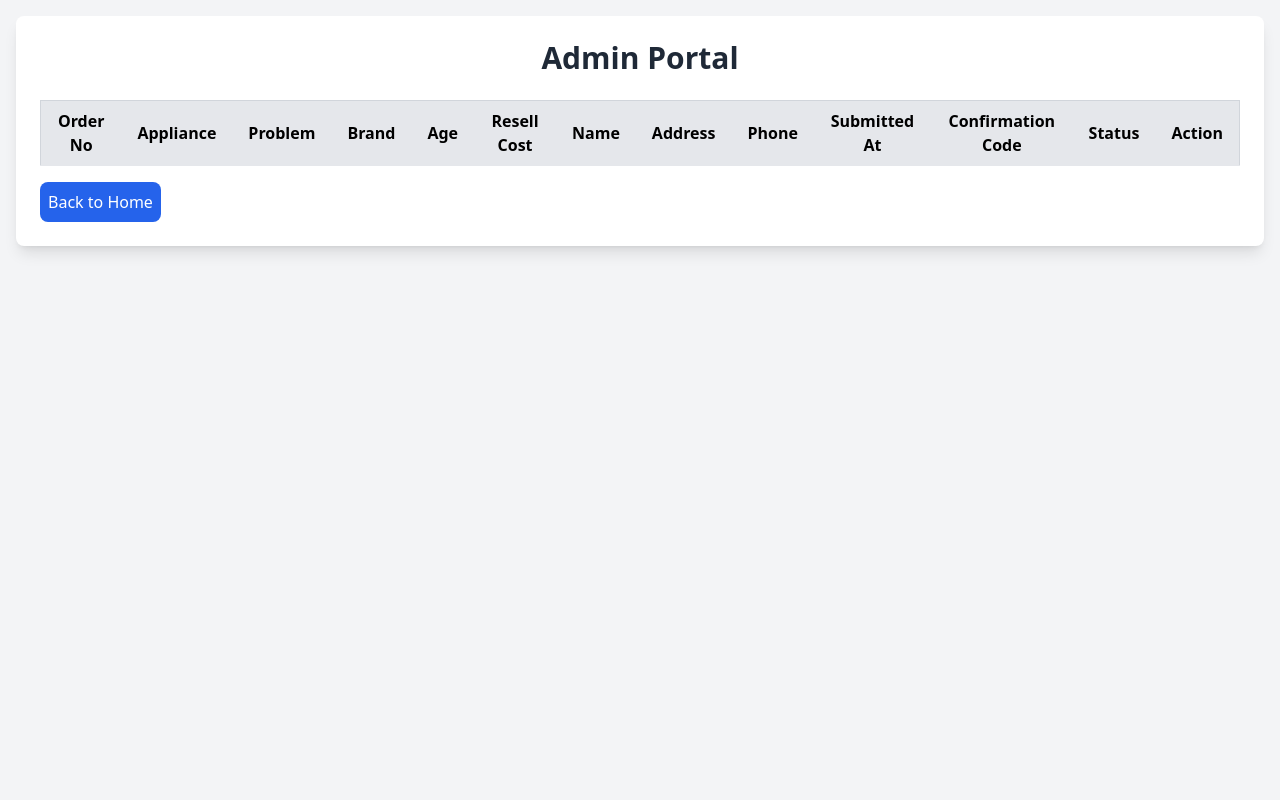
After one commit to Bhargav00516/ewaste-manager-ml-pro-main, a Flask app: page /admin in a window 1280 px wide. The commit adds this page. Run offline with Flask 3, Linux system fonts and the light colour scheme; lists and menus that the app fills with data are empty; some libraries are stand-ins or nearby versions.

Commit message:
added email feature

```diff
--- /dev/null
+++ b/Templates/admin.html
@@ -0,0 +1,76 @@
+<!DOCTYPE html>
+<html lang="en">
+<head>
+    <meta charset="UTF-8">
+    <meta name="viewport" content="width=device-width, initial-scale=1.0">
+    <title>Admin Portal - Resell Price Predictor</title>
+    <script src="https://cdn.tailwindcss.com"></script>
+</head>
+<body class="bg-gray-100 min-h-screen p-4">
+    <div class="container mx-auto p-6 bg-white rounded-lg shadow-lg">
+        <h1 class="text-3xl font-bold text-center text-gray-800 mb-6">Admin Portal</h1>
+        <table class="min-w-full bg-white border border-gray-300">
+            <thead>
+                <tr class="bg-gray-200">
+                    <th class="py-2 px-4 border-b">Order No</th>
+                    <th class="py-2 px-4 border-b">Appliance</th>
+                    <th class="py-2 px-4 border-b">Problem</th>
+                    <th class="py-2 px-4 border-b">Brand</th>
+                    <th class="py-2 px-4 border-b">Age</th>
+                    <th class="py-2 px-4 border-b">Resell Cost</th>
+                    <th class="py-2 px-4 border-b">Name</th>
+                    <th class="py-2 px-4 border-b">Address</th>
+                    <th class="py-2 px-4 border-b">Phone</th>
+                    <th class="py-2 px-4 border-b">Submitted At</th>
+                    <th class="py-2 px-4 border-b">Confirmation Code</th>
+                    <th class="py-2 px-4 border-b">Status</th>
+                    <th class="py-2 px-4 border-b">Action</th>
+                </tr>
+            </thead>
+            <tbody>
+                {% for submission in submissions %}
+                <tr class="hover:bg-gray-100">
+                    <td class="py-2 px-4 border-b">{{ submission.order_no }}</td>
+                    <td class="py-2 px-4 border-b">{{ submission.appliance }}</td>
+                    <td class="py-2 px-4 border-b">{{ submission.problem }}</td>
+                    <td class="py-2 px-4 border-b">{{ submission.brand }}</td>
+                    <td class="py-2 px-4 border-b">{{ submission.age }}</td>
+                    <td class="py-2 px-4 border-b">₹{{ submission.resell_cost }}</td>
+                    <td class="py-2 px-4 border-b">{{ submission.name }}</td>
+                    <td class="py-2 px-4 border-b">{{ submission.address }}</td>
+                    <td class="py-2 px-4 border-b">{{ submission.phone }}</td>
+                    <td class="py-2 px-4 border-b">{{ submission.submission_time }}</td>
+                    <td class="py-2 px-4 border-b">{{ submission.confirmation_code }}</td>
+                    <td class="py-2 px-4 border-b">{{ submission.status }}</td>
+                    <td class="py-2 px-4 border-b">
+                        <form action="/update_status/{{ submission.id }}" method="POST" class="inline">
+                            <select name="status" class="p-1 border rounded">
+                                <option value="Pending" {% if submission.status == 'Pending' %}selected{% endif %}>Pending</option>
+                                <option value="Viewed" {% if submission.status == 'Viewed' %}selected{% endif %}>Viewed</option>
+                                <option value="Sent" {% if submission.status == 'Sent' %}selected{% endif %}>Sent</option>
+                                <option value="Done" {% if submission.status == 'Done' %}selected{% endif %}>Done</option>
+                            </select>
+                            <button type="submit" class="ml-2 bg-blue-500 text-white p-1 rounded hover:bg-blue-600">Update</button>
+                        </form>
+                    </td>
+                </tr>
+                {% endfor %}
+            </tbody>
+        </table>
+        <a href="/" class="mt-4 inline-block bg-blue-600 text-white p-2 rounded-lg hover:bg-blue-700">Back to Home</a>
+    </div>
+    <script>
+        document.querySelectorAll('form').forEach(form => {
+            form.addEventListener('submit', async (e) => {
+                e.preventDefault();
+                const response = await fetch(form.action, {
+                    method: 'POST',
+                    body: new FormData(form)
+                });
+                const data = await response.json();
+                if (data.message) alert(data.message);
+            });
+        });
+    </script>
+</body>
+</html>
--- a/app.py
+++ b/app.py
@@ -2,9 +2,19 @@ import pandas as pd
 import numpy as np
 from sklearn.ensemble import RandomForestClassifier, RandomForestRegressor
 from sklearn.preprocessing import LabelEncoder
-from flask import Flask, render_template, request, jsonify, send_from_directory
+from flask import Flask, render_template, request, jsonify, send_from_directory, session, redirect, url_for
 import logging
 import joblib
+from flask_sqlalchemy import SQLAlchemy
+from sqlalchemy import text
+from flask_mail import Mail, Message
+import os
+import uuid
+from datetime import datetime
+from dotenv import load_dotenv
+
+# Load environment variables from .env file if present
+load_dotenv()
 
 # Set up logging
 logging.basicConfig(level=logging.DEBUG)
@@ -12,8 +22,48 @@ logger = logging.getLogger(__name__)
 
 # Initialize Flask app
 app = Flask(__name__)
+app.secret_key = os.urandom(24)  # Secure random key for sessions
 
-# Global variables for datasets and encoders
+# MySQL Database Configuration
+app.config['SQLALCHEMY_DATABASE_URI'] = 'mysql+pymysql://root:Bhargav%40200516@localhost/ewaste_manager'
+app.config['SQLALCHEMY_TRACK_MODIFICATIONS'] = False
+db = SQLAlchemy(app)
+
+# Email Configuration
+from flask_mail import Mail
+
+app.config['MAIL_SERVER'] = 'smtp.gmail.com'
+app.config['MAIL_PORT'] = 587
+app.config['MAIL_USE_TLS'] = True
+app.config['MAIL_USERNAME'] = 'kurapatibhargav005@gmail.com'  # Your Gmail
+app.config['MAIL_PASSWORD'] = 'ukuktessaaxlgvjy'  # Your App Password
+app.config['MAIL_DEFAULT_SENDER'] = 'bhargavanagavenkatasaikurapati.com'  # Fix for AssertionError
+
+mail = Mail(app)
+
+# Database Model
+class Submission(db.Model):
+    id = db.Column(db.Integer, primary_key=True)
+    appliance = db.Column(db.String(100), nullable=False)
+    problem = db.Column(db.String(100), nullable=False)
+    brand = db.Column(db.String(100), nullable=False)
+    age = db.Column(db.Integer, nullable=False)
+    resell_cost = db.Column(db.Float, nullable=False)
+    name = db.Column(db.String(100), nullable=False)
+    address = db.Column(db.String(200), nullable=False)
+    phone = db.Column(db.String(20), nullable=False)
+    submission_time = db.Column(db.DateTime, default=datetime.utcnow)
+    confirmation_code = db.Column(db.String(36))
+    status = db.Column(db.String(20), default='Pending')
+    order_no = db.Column(db.String(20), unique=True, nullable=False)
+
+# Function to generate order number
+def generate_order_no():
+    current_date = datetime.now().strftime('%Y%m%d')
+    random_part = str(uuid.uuid4().int)[:6]
+    return f"{current_date}-{random_part}"
+
+# Global variables for datasets and encoders (your existing code)
 refrig_df = None
 refrig_le_company = None
 refrig_le_type = None
@@ -49,7 +99,7 @@ battery_df = None
 df_original = None
 label_encoders = {}
 
-# --- Refrigerator Prediction Logic ---
+# --- Refrigerator Prediction Logic --- (your existing code)
 try:
     refrig_df = pd.read_csv('refrigerator_repair_dataset.csv')
     refrig_le_company = LabelEncoder()
@@ -93,7 +143,7 @@ def predict_refrigerator(company, type_, year, problem):
         logger.error(f"Error in refrigerator prediction: {str(e)}")
         return "Invalid input values"
 
-# --- Washing Machine Prediction Logic ---
+# --- Washing Machine Prediction Logic --- (your existing code)
 try:
     wm_df = pd.read_csv('wm.csv')
     wm_df['Cost'] = wm_df['Cost'].replace(-1, np.nan)
@@ -142,7 +192,7 @@ def predict_washing_machine(company, type_, year, problem):
         logger.error(f"Error in washing machine prediction: {str(e)}")
         return "Invalid input values"
 
-# --- Printer Prediction Logic ---
+# --- Printer Prediction Logic --- (your existing code)
 try:
     printer_df = pd.read_csv('printer_xerox_repair_dataset.csv')
     printer_le_brand = LabelEncoder()
@@ -186,7 +236,7 @@ def predict_printer(brand, type_, year, problem):
         logger.error(f"Error in printer prediction: {str(e)}")
         return "Invalid input values"
 
-# --- Appliance Prediction Logic ---
+# --- Appliance Prediction Logic --- (your existing code)
 try:
     appliance_df = pd.read_csv('appliance_diagnosis_dataset.csv')
     appliance_df['RepairCost'] = pd.to_numeric(appliance_df['RepairCost'], errors='coerce')
@@ -198,7 +248,6 @@ try:
     appliance_df['ApplianceType'] = appliance_le_appliance.fit_transform(appliance_df['ApplianceType'])
     appliance_df['SubType'] = appliance_le_subtype.fit_transform(appliance_df['SubType'])
     appliance_df['Problem'] = appliance_le_problem.fit_transform(appliance_df['Problem'])
-    # Updated to current date: August 09, 2025
     appliance_df['YearDiff'] = 2025 - appliance_df['Year']
     appliance_X_clf = appliance_df[['ApplianceType', 'SubType', 'Problem', 'YearDiff']]
     appliance_y_clf = appliance_df['Repairability'].map({'Repairable': 1, 'Replaceable': 0})
@@ -227,7 +276,7 @@ def predict_appliance(appliance_type, subtype, year, problem):
         appliance_enc = appliance_le_appliance.transform([appliance_type])[0]
         subtype_enc = appliance_le_subtype.transform([subtype])[0]
         problem_enc = appliance_le_problem.transform([problem])[0]
-        year_diff = 2025 - int(year)  # Updated to 2025
+        year_diff = 2025 - int(year)
         input_data = pd.DataFrame({
             'ApplianceType': [appliance_enc],
             'SubType': [subtype_enc],
@@ -244,7 +293,7 @@ def predict_appliance(appliance_type, subtype, year, problem):
         logger.error(f"Error in appliance prediction: {str(e)}")
         return "Invalid input values"
 
-# --- Mobile Phone Prediction Logic ---
+# --- Mobile Phone Prediction Logic --- (your existing code)
 try:
     mobile_df = pd.read_csv('mobile_phone_repair_dataset.csv')
     mobile_df['Cost'] = mobile_df['Cost'].replace(-1, np.nan)
@@ -295,7 +344,7 @@ def predict_mobile_phone(brand, feature, os, year, problem):
         logger.error(f"Error in mobile phone prediction: {str(e)}")
         return "Invalid input values"
 
-# --- Battery Prediction Logic ---
+# --- Battery Prediction Logic --- (your existing code)
 try:
     battery_df = pd.read_csv('battery_problems_1000.csv')
 except FileNotFoundError:
@@ -321,27 +370,22 @@ def predict_battery(battery_type, brand, problem):
     else:
         return 'No', 'Not Repairable - Need to Buy New One', -1.0
 
-# --- Resell Prediction Logic ---
+# --- Resell Prediction Logic --- (your existing code)
 try:
     df_original = pd.read_csv("resell_data.csv")
-    # Normalize data: strip spaces, convert to title case, handle special characters
     for col in ["Appliance", "Brand", "Problem"]:
         df_original[col] = df_original[col].astype(str).str.strip().str.title()
-    # Ensure Resell_Cost is numeric
     df_original["Resell_Cost"] = pd.to_numeric(df_original["Resell_Cost"], errors='coerce')
-    df_original = df_original.dropna(subset=["Resell_Cost"])  # Drop rows with invalid Resell_Cost
-    # Encode categorical variables for ML model
+    df_original = df_original.dropna(subset=["Resell_Cost"])
     df_encoded = df_original.copy()
     for col in ["Brand", "Appliance", "Problem"]:
         le = LabelEncoder()
         df_encoded[col] = le.fit_transform(df_encoded[col])
         label_encoders[col] = le
-    # Train ML model
     X = df_encoded[["Brand", "Appliance", "Problem", "Age"]]
     y = df_original["Resell_Cost"]
     model = RandomForestRegressor(n_estimators=200, random_state=42)
     model.fit(X, y)
-    # Save model and encoders
     joblib.dump(model, "model.pkl")
     joblib.dump(label_encoders, "encoders.pkl")
     logger.info("Resell model and encoders loaded successfully")
@@ -350,7 +394,7 @@ except FileNotFoundError:
 except Exception as e:
     logger.error(f"Error loading resell_data.csv: {str(e)}")
 
-# Define subtype and problem categories
+# Define subtype and problem categories (your existing code)
 subtype_categories = {
     'TV': ['Old TV', 'LED', 'LCD'],
     'Computer': ['Laptop', 'Desktop']
@@ -373,7 +417,7 @@ problem_categories = {
     }
 }
 
-# Flask Routes
+# Flask Routes (your existing routes + new ones)
 @app.route('/', methods=['GET'])
 def home():
     return render_template('index.html')
@@ -429,6 +473,16 @@ def predict():
         problem_enc = encoders["Problem"].transform([problem])[0]
         pred_price = model.predict([[brand_enc, appliance_enc, problem_enc, age]])[0]
         logger.debug(f"Predicted resell price: {pred_price}")
+
+        # Save to session for checkout
+        session['submission'] = {
+            'appliance': appliance,
+            'problem': problem,
+            'brand': brand,
+            'age': age,
+            'resell_cost': round(pred_price, 2)
+        }
+
         return jsonify({"resell_cost": round(pred_price, 2)})
     except Exception as e:
         logger.error(f"Error in resell prediction: {str(e)}")
@@ -531,7 +585,94 @@ def batteries():
         result = {'repairable': repairable, 'action': action, 'cost': cost}
     return render_template('batteries.html', result=result, battery_types=battery_types, brands=brands, problems=problems)
 
+# New Routes for Checkout and Admin
+@app.route('/checkout')
+def checkout():
+    submission = session.get('submission')
+    if not submission:
+        return redirect(url_for('sell'))  # Redirect to sell page if no prediction data
+    return render_template('checkout.html', submission=submission)
 
+@app.route('/proceed', methods=['POST'])
+def proceed():
+    submission = session.get('submission')
+    if not submission:
+        return jsonify({'error': 'No submission data'}), 400
+
+    name = request.form['name']
+    address = request.form['address']
+    phone = request.form['phone']
+
+    confirmation_code = str(uuid.uuid4())
+    order_no = generate_order_no()
+
+    new_submission = Submission(
+        appliance=submission['appliance'],
+        problem=submission['problem'],
+        brand=submission['brand'],
+        age=submission['age'],
+        resell_cost=submission['resell_cost'],
+        name=name,
+        address=address,
+        phone=phone,
+        confirmation_code=confirmation_code,
+        order_no=order_no
+    )
+    db.session.add(new_submission)
+    db.session.commit()
+
+    user_msg = Message('Resell Submission Confirmation', sender=app.config['MAIL_USERNAME'], recipients=['bhargavanagavenkatasaikurapati@gmail.com'])
+    user_msg.body = f"""
+    Thank you for your submission!
+    Order No: {order_no}
+    Confirmation Code: {confirmation_code}
+    Details:
+    Appliance: {submission['appliance']}
+    Problem: {submission['problem']}
+    Brand: {submission['brand']}
+    Age: {submission['age']} years
+    Resell Cost: ₹{submission['resell_cost']}
+    Please use this code to authenticate with the admin.
+    """
+    mail.send(user_msg)
+
+    admin_msg = Message('New Site Visit Request', sender=app.config['MAIL_USERNAME'], recipients=['kurapatibhargav005@gmail.com'])
+    admin_msg.body = f"""
+    New submission:
+    Order No: {order_no}
+    Appliance: {submission['appliance']}
+    Problem: {submission['problem']}
+    Brand: {submission['brand']}
+    Age: {submission['age']} years
+    Resell Cost: ₹{submission['resell_cost']}
+    Name: {name}
+    Address: {address}
+    Phone: {phone}
+    Confirmation Code: {confirmation_code}
+    """
+    mail.send(admin_msg)
+
+    session.pop('submission', None)
+    return redirect(url_for('success'))
+
+@app.route('/success')
+def success():
+    return "Submission successful! Check your email for confirmation."
+
+@app.route('/admin')
+def admin():
+    submissions = Submission.query.all()
+    return render_template('admin.html', submissions=submissions)
+
+@app.route('/update_status/<int:id>', methods=['POST'])
+def update_status(id):
+    submission = Submission.query.get_or_404(id)
+    new_status = request.form.get('status')
+    if new_status in ['Pending', 'Viewed', 'Sent', 'Done']:
+        submission.status = new_status
+        db.session.commit()
+        return jsonify({'message': 'Status updated successfully', 'status': new_status})
+    return jsonify({'error': 'Invalid status'}), 400
 
 @app.errorhandler(404)
 def page_not_found(e):
```
Also changed, not shown: Templates/checkout.html (added, +56 -0 lines), Templates/sell.html (+86 -73 lines), database.py (added, +34 -0 lines).
